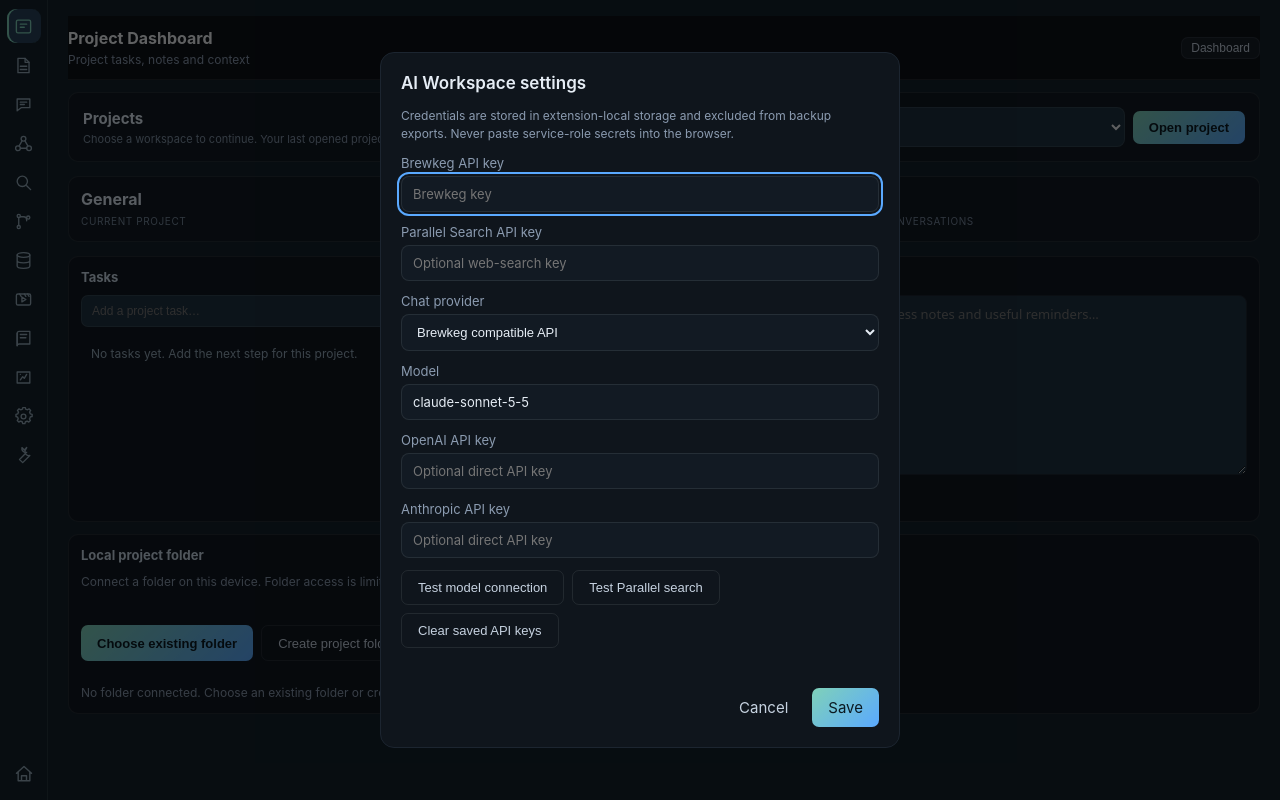
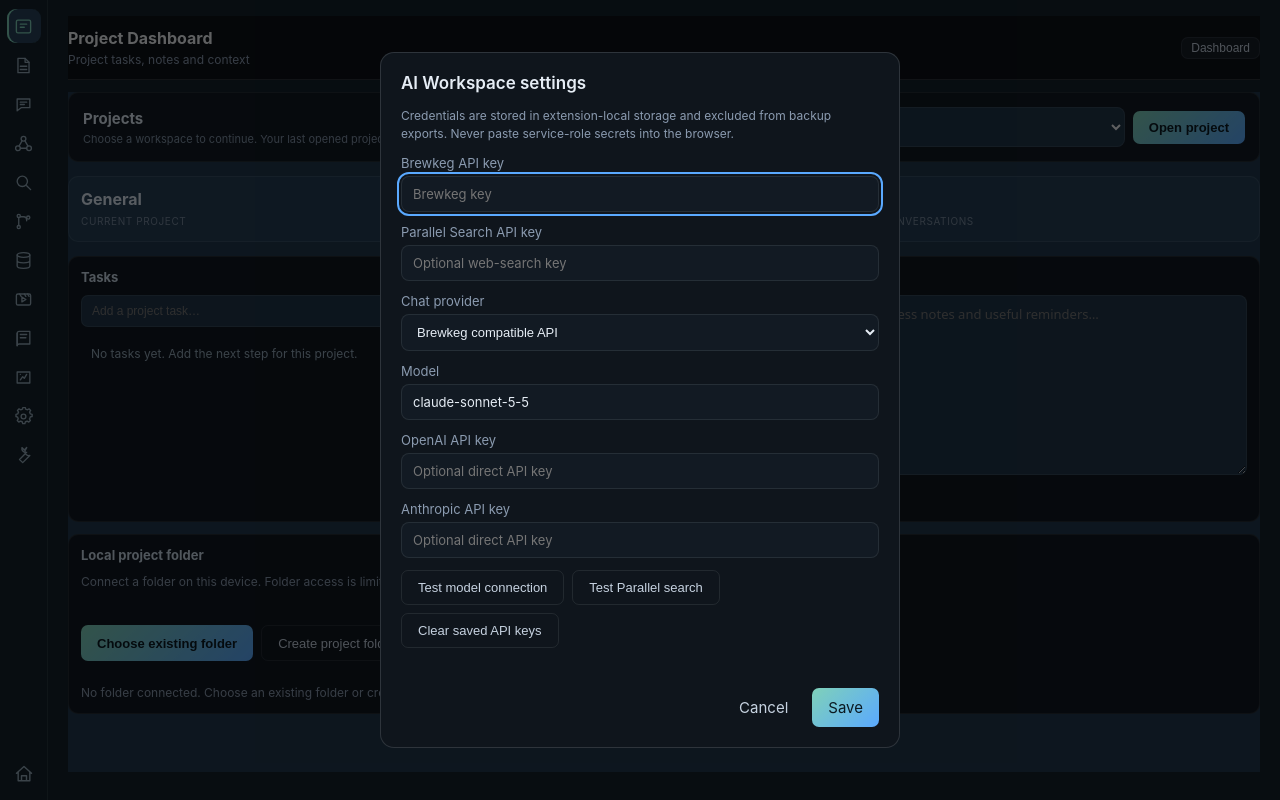
Before and after one commit to akbarambali157-dev/ChromeOS-Efficiency-Updates, a browser extension: page new-tab-launcher/claude-app.html in a window 1280 px wide. Both pictures are taken after a click on the button 23 px from the left and 416 px from the top of the page. Drawn offline with Linux system fonts and the light colour scheme.

Commit message:
Complete Phase 1 shared shell and dialog theme coverage

```diff
--- a/new-tab-launcher/claude-app.css
+++ b/new-tab-launcher/claude-app.css
@@ -562,3 +562,39 @@ body.cc .workspace-card a{color:var(--cc-accent)}
 body.cc .code-diff-line.add{background:rgba(30,130,85,.18);color:var(--cc-text)}
 body.cc .code-diff-line.del{background:rgba(180,65,65,.18);color:var(--cc-text)}
 body.cc .code-diff-line.context{color:var(--cc-text-muted)}
+
+/* Theme-complete shared chrome and dialogs. The existing HTML structure is retained. */
+body.cc .workspace-head,body.cc .context-dialog-head,body.cc .context-dialog-foot,
+body.cc .panelhead,body.cc .tabs,body.cc .sidehead,body.cc .v45-card,
+body.cc .diag-dialog,body.cc .code-review-grid,body.cc .file-edit-dialog,
+body.cc #dlgContext,body.cc #dlgCodeReview,body.cc #dlgFileEdits,
+body.cc #dlgProject,body.cc #dlgSet,body.cc #dlgPush,body.cc #dlgDiagnostics{
+  border-color:var(--cc-border);
+}
+body.cc .workspace-panel,body.cc .workspace-input,body.cc .project-head select,
+body.cc .project-task-form input,body.cc .chat-effort-row select,
+body.cc .v45-nav button,body.cc .v45-file,body.cc .logsel,
+body.cc .context-item,body.cc .context-summary .project-stat,
+body.cc .project-task,body.cc .project-note,body.cc .project-stat,
+body.cc .v45-logitem,body.cc .v45-plan div,body.cc .v45-scene,
+body.cc .v45-character,body.cc .v45-summary,body.cc .file-edit-heading{
+  border-color:var(--cc-border-soft);
+}
+body.cc .workspace-panel,body.cc .workspace-input,body.cc .project-head select,
+body.cc .project-task-form input,body.cc .chat-effort-row select,
+body.cc .v45-nav button,body.cc .v45-file,body.cc .logsel,
+body.cc .context-item,body.cc .context-summary .project-stat,
+body.cc .project-task,body.cc .project-note,body.cc .project-stat,
+body.cc .v45-logitem,body.cc .v45-plan div,body.cc .v45-scene,
+body.cc .v45-character,body.cc .v45-summary,body.cc .file-edit-heading{
+  background-color:var(--cc-surface-2);
+}
+body.cc .actbtn.home{margin-top:auto}
+body.cc button:not(.actbtn),body.cc .mini,body.cc .ghost,body.cc .primary,
+body.cc .project-task button,body.cc .workspace-panel button,
+body.cc .v45-actions button,body.cc .v45-scene button,body.cc .v45-character button{
+  border-radius:var(--cc-radius-sm);
+}
+body.cc button:disabled,body.cc input:disabled,body.cc textarea:disabled,body.cc select:disabled{opacity:.58}
+body.cc .workspace-card,body.cc .context-item,body.cc .v45-logitem,
+body.cc .v45-summary,body.cc .project-task,body.cc .project-note{overflow-wrap:anywhere}
```
